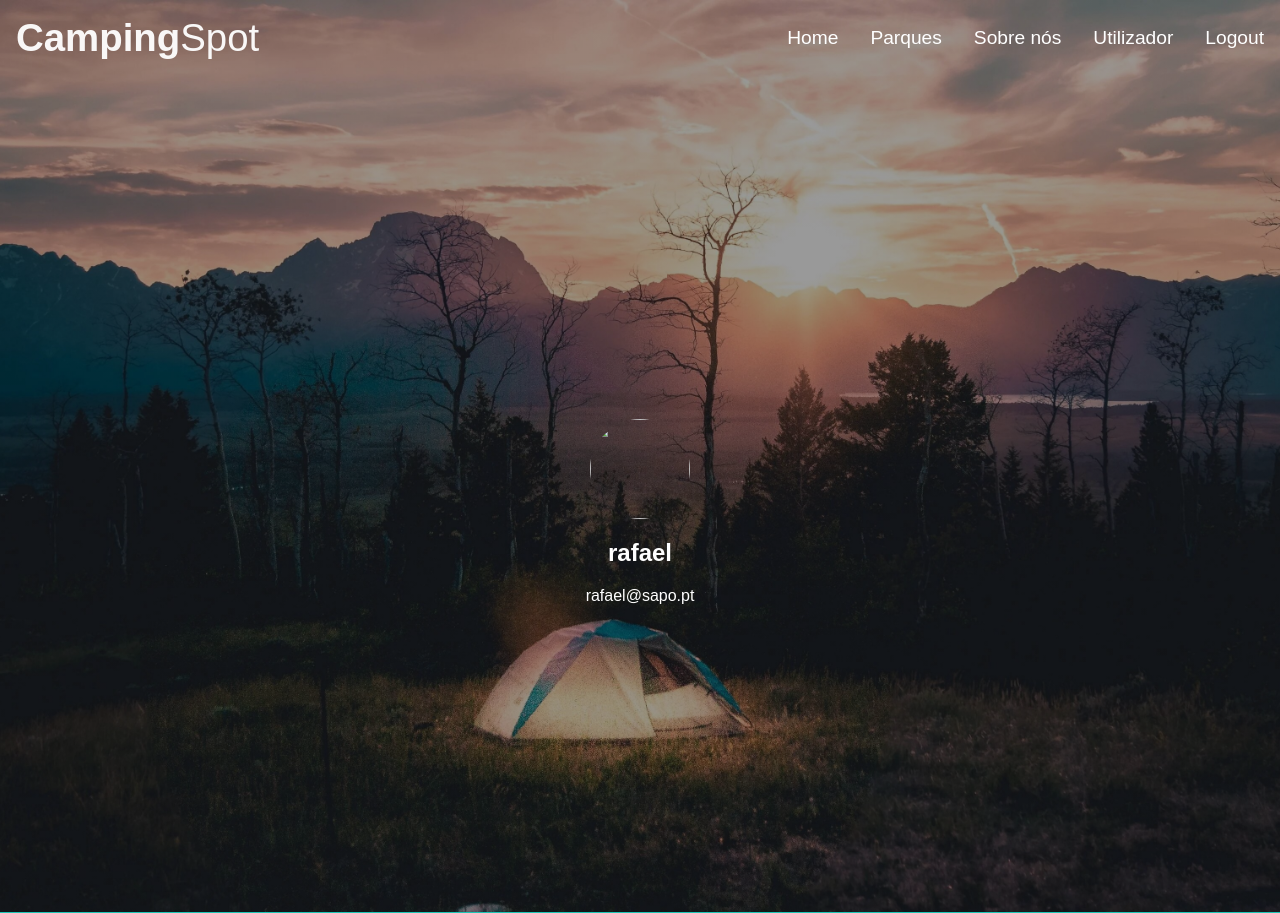
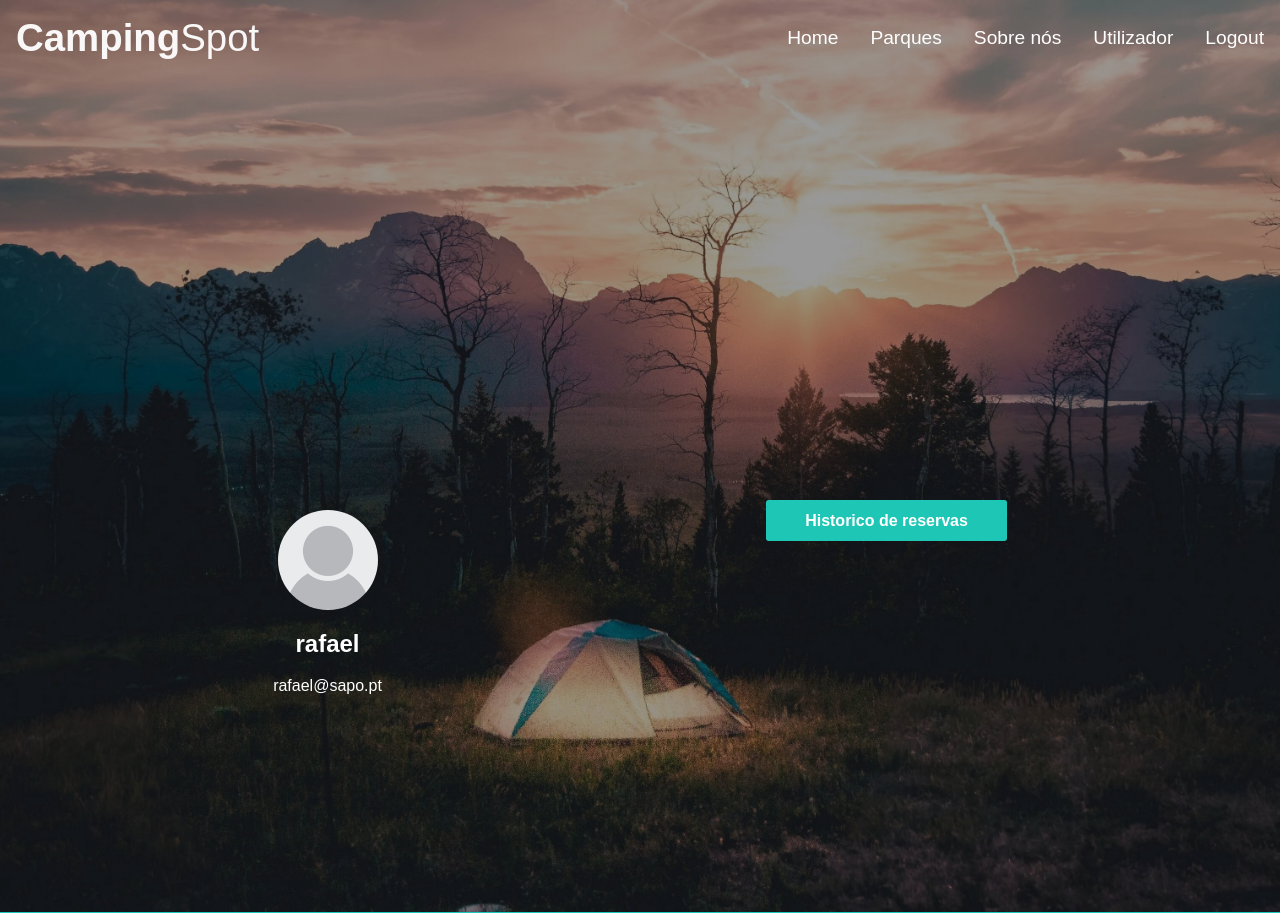
Before and after one commit to RafaelPBPinto/CampingSpot_AS_Project, a Django app: page /profile/ in a window 1280 px wide. Shown: the top 913 px of the page. Run offline with Django 4.2, Linux system fonts and the light colour scheme; a user stored in the database is signed in; parts of the project's set-up code (start-up, migrations or seed data) failed here and were passed over; some libraries are stand-ins or nearby versions; some web fonts are replaced.

Commit message:
criar historico

```diff
--- a/mysite/mysite/urls.py
+++ b/mysite/mysite/urls.py
@@ -25,6 +25,7 @@ urlpatterns = [
     path('', include('polls.urls')),
     path('register/', user_views.register, name='register'),
     path('profile/', user_views.profile, name='profile'),
+    path('historico/', user_views.historico, name='historico'),
     path('login/', auth_views.LoginView.as_view(template_name='users/login.html'), name='login'),
     path('logout/', auth_views.LogoutView.as_view(template_name='users/logout.html'), name='logout'),
     path('admin/', admin.site.urls),
--- a/mysite/users/templates/users/profile.html
+++ b/mysite/users/templates/users/profile.html
@@ -3,14 +3,23 @@
 {% block content %}
     <header class="flex">
         <div class="content-section">
-            <div class="media">
-                <img src="{{user.profile.image.url}}" style="width: 100px; height: 100px; border-radius: 100%; margin: 1rem;">
+            <div class="media" style="padding-right: 625px;">
+                <img src="/static/images/default.jpg" style="width: 100px; height: 100px; border-radius: 100%; margin: 1rem;">
                 <div class="media-body">
                     <h2 class="account-heading">{{ user.username }}</h2>
                     <pclass="text-secondary">{{ user.email }}</p>
                 </div>
             </div>
-            <!-- FORM HERE -->
+            <div style="margin-top: -200px;">
+                    <div class="reserva-item" style="padding-left: 500px; width: 250px;">
+                        <span><a href = "/historico/" class = "btn">Historico de reservas</a></span>
+                    </div>
+                    <!--
+                    <div class="reserva-item" style="padding-left: 500px; width: 250px; margin-top: 100px;">
+                        <span><a href = "/sugestao.html" class = "btn">Sugestoes site</a></span>
+                    </div>
+                    -->
+            </div>
         </div>
     </header>
 {% endblock content %}
--- a/mysite/users/views.py
+++ b/mysite/users/views.py
@@ -1,6 +1,7 @@
 from django.shortcuts import render, redirect
 from django.contrib.auth.forms import UserCreationForm
 from django.contrib import messages
+from polls.models import Parque,Reserva
 from .forms import UserRegisterForm
 from django.contrib.auth.decorators import login_required
 
@@ -19,3 +20,12 @@ def register(request):
 @login_required
 def profile(request):
     return render(request, 'users/profile.html')
+
+@login_required
+def historico(request):
+    if request == 'POST':
+        reservas = request.POST.get('reservas',False)
+        reserva = Reserva.objects.filter(client__contains=reservas)
+        return render(request, 'users/historico.html',{'reservas':reservas, 'reserva':reserva})
+    else:
+        return render(request, 'users/historico.html')
```
Also changed, not shown: mysite/users/templates/users/historico.html (added, +88 -0 lines), mysite/db.sqlite3.
